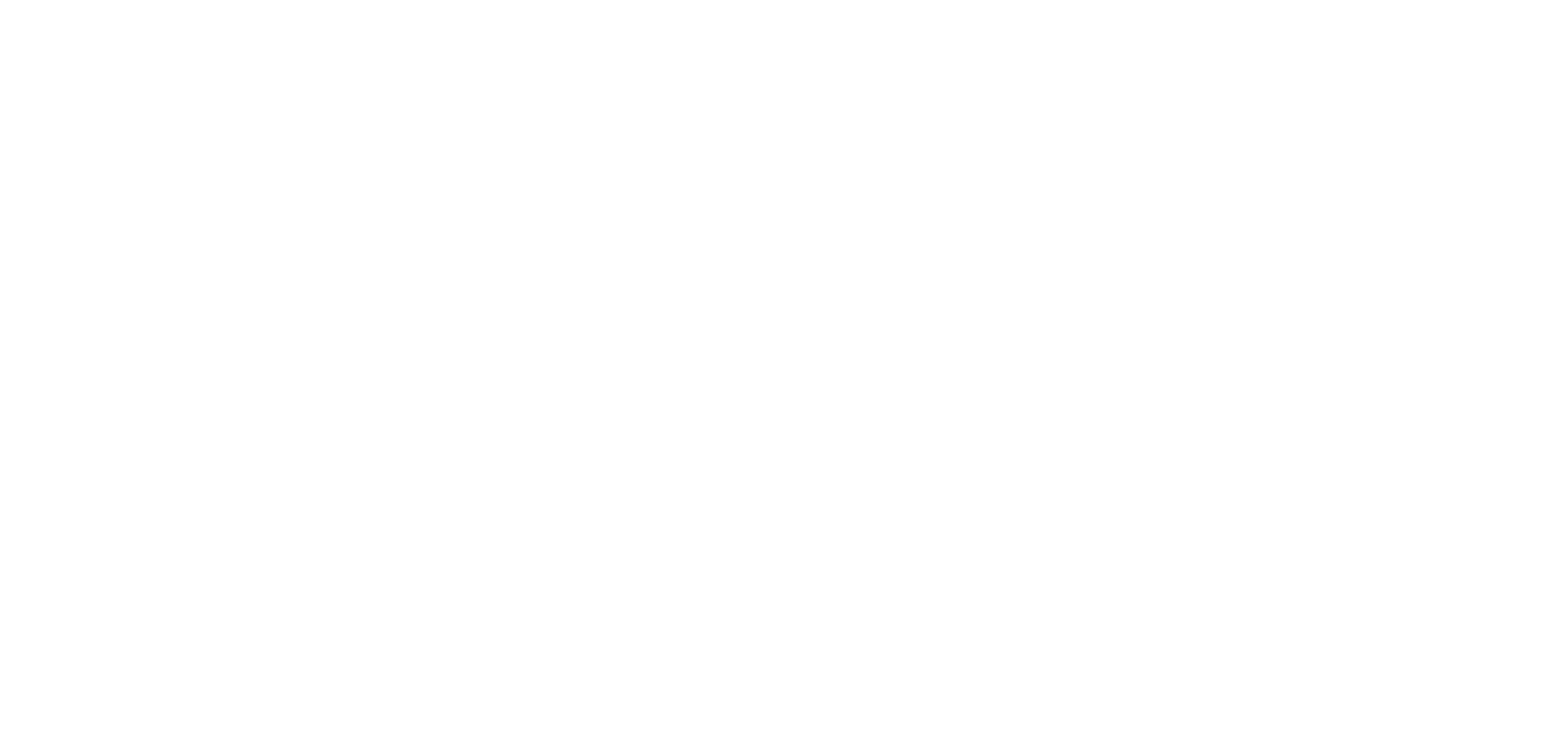
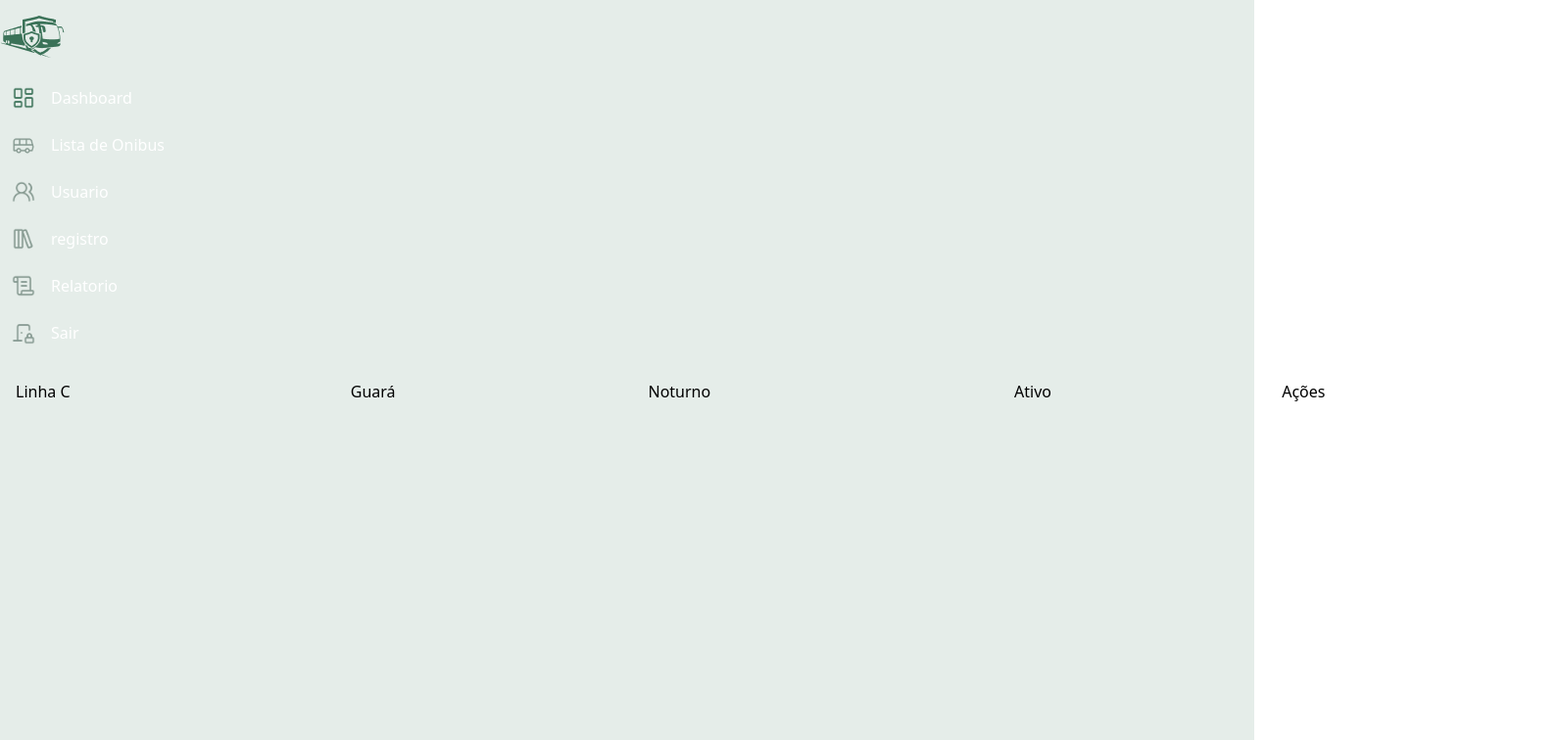
Before and after one commit to Marilia84/Gestao-de-Acesso, a React (Vite) app: page /colaboradores in a window 1280 px wide. Before the commit this address had no page. Shown: the top 756 px of the page at 98% size, 1590 px wide, since content can reach past the window. Built offline with nearby package versions, Linux system fonts and the light colour scheme; sample sign-in values are in the browser's storage.

Commit message:
pages colaboradores

```diff
--- a/src/components/Navbar.jsx
+++ b/src/components/Navbar.jsx
@@ -16,7 +16,7 @@
   const menuItems = [
     { icon: dashboard, label: "Dashboard", path: "/home" },
     { icon: bus, label: "Lista de Onibus", path: "/perfil" },
-    { icon: users, label: "Usuario", path: "/config" },
+    { icon: users, label: "Usuario", path: "/colaboradores" },
     { icon: registry, label: "registro", path: "/logout" },
     { icon: record , label: "Relatorio", path: "/logout" },
     { icon: door, label: "Sair", path: "/logout" },
--- a/src/main.jsx
+++ b/src/main.jsx
@@ -5,6 +5,7 @@
 import Login from "./pages/Login"
 import Home from "./pages/Home"
 import PrivateRoute from "./components/PrivateRoute"
+import Colaboradores from "./pages/Colaboradores"
 
 createRoot(document.getElementById("root")).render(
   <StrictMode>
@@ -12,6 +13,7 @@
       <Routes>
         <Route path="/" element={<Login />} />
         <Route path="/home" element={<PrivateRoute><Home /></PrivateRoute>} />
+        <Route path="/colaboradores" element={<PrivateRoute><Colaboradores /></PrivateRoute>} />
       </Routes>
     </BrowserRouter>
   </StrictMode>,
--- /dev/null
+++ b/src/pages/Colaboradores.jsx
@@ -0,0 +1,32 @@
+import Navbar from "../components/Navbar"
+
+export default function Colaboradores() {
+  const handleLogout = () => {
+    localStorage.removeItem("token");
+    window.location.href = "/"; // redireciona para login
+  };
+  return(
+  <div className="bg-[#E5EDE9]   flex flex-col justify-center  h-screen gap-4">
+      <Navbar />
+      <div className="bg-transparent shadow-xl  rounded-lg h-[1094px] w-[1590px] mx-auto mb-8">
+        {/* Adicione o conteúdo da lista aqui */}
+        <table className="min-w-full table-auto">
+          <thead>
+
+          </thead>
+          <tbody>
+            {/* Adicione os dados da tabela aqui */}
+            <tr>
+              <td className="px-4 py-2">Linha C</td>
+              <td className="px-4 py-2">Guará</td>
+              <td className="px-4 py-2">Noturno</td>
+              <td className="px-4 py-2">Ativo</td>
+              <td className="px-4 py-2">Ações</td>
+            </tr>
+            {/* Mais linhas da tabela */}
+          </tbody>
+        </table>
+      </div>
+    </div>
+  );
+}
```
